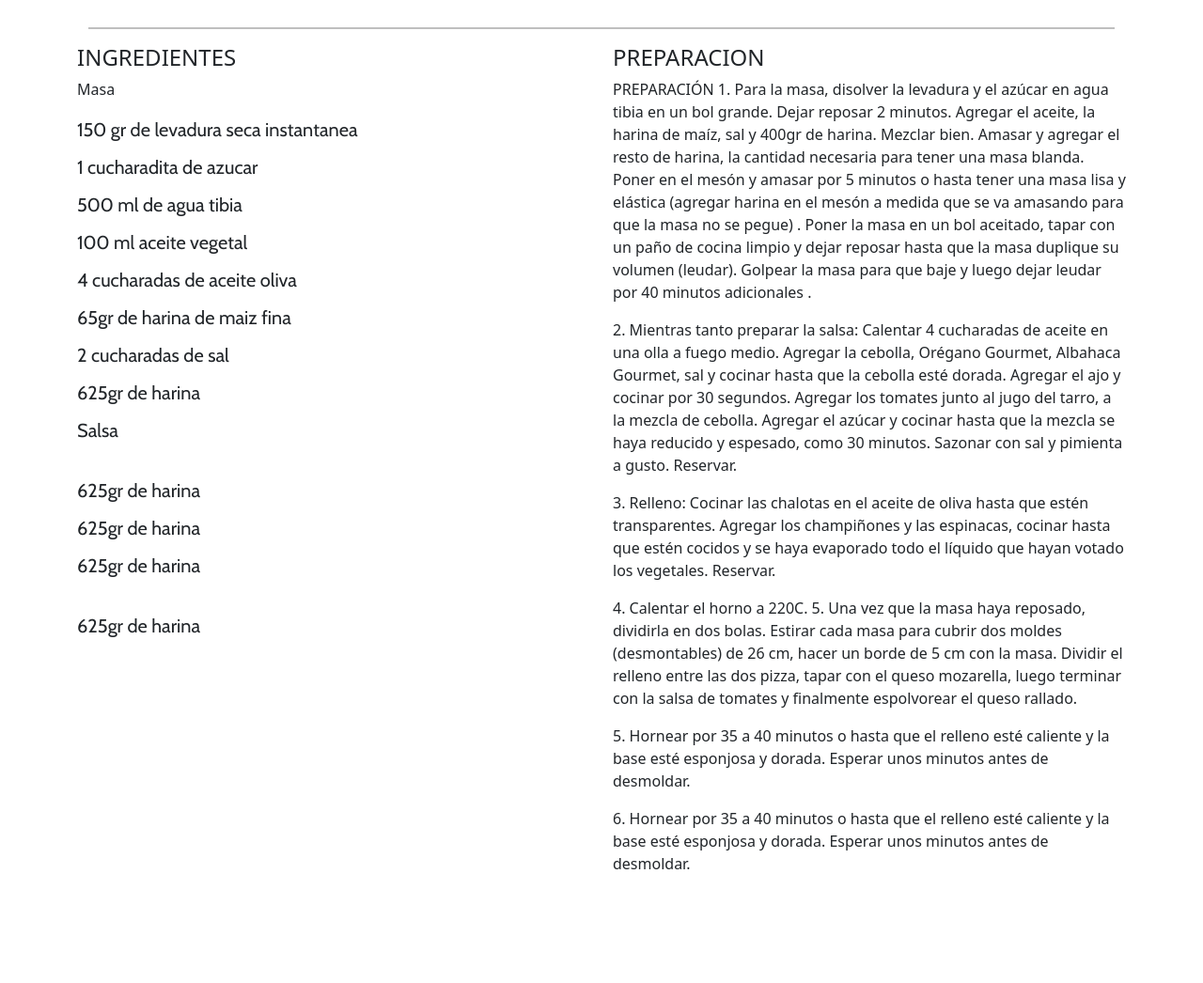
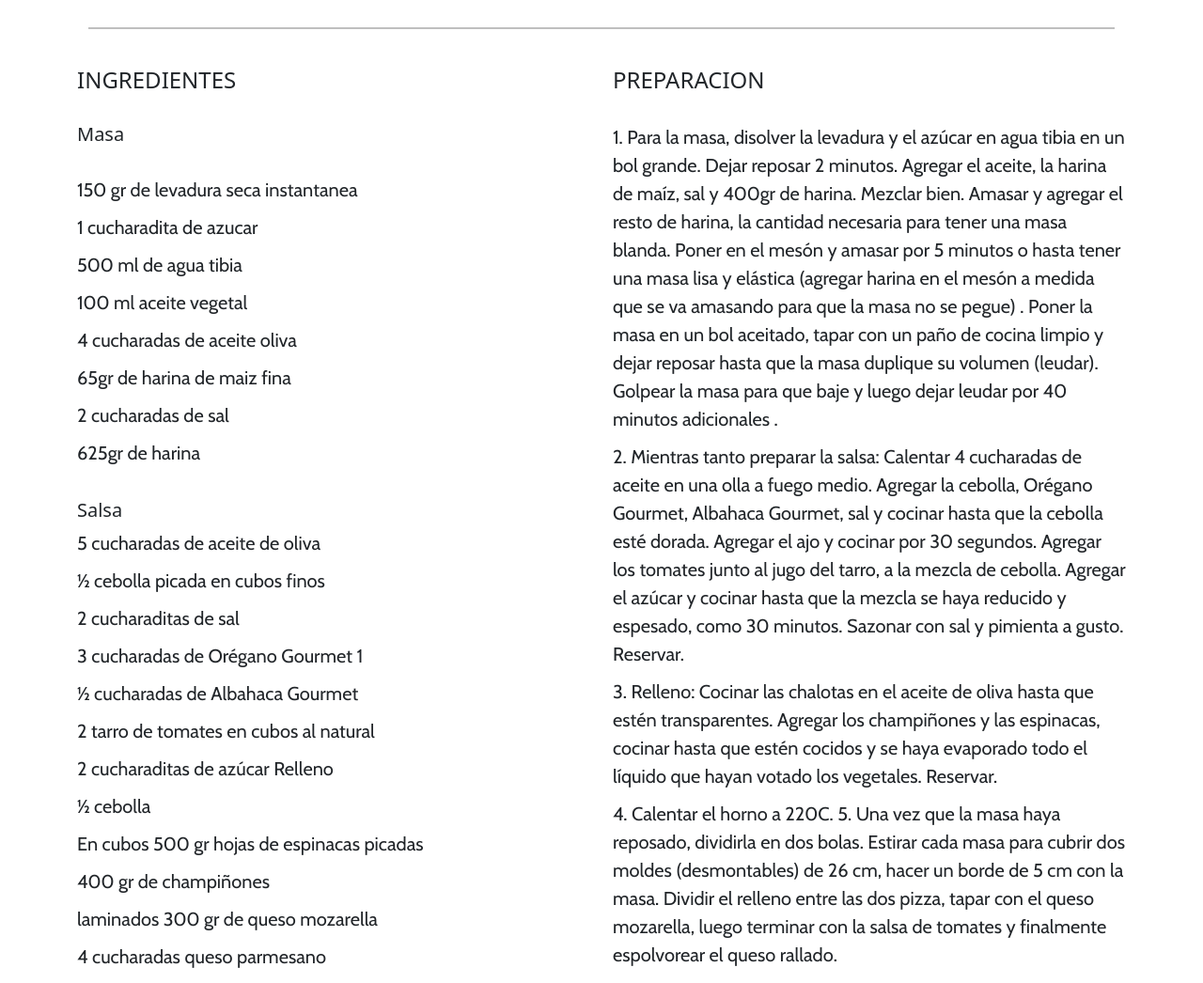
Before and after one commit to dfizeit/Apoyo-Desaf-o---Ricomida, a plain HTML site: page index.html in a window 1280 px wide. Shown: the part 702-1748 px from the top of the page at 94% size. Before the commit the page ends 1649 px from the top, so only its background shows below. Drawn offline with nearby package versions, Linux system fonts and the light colour scheme.

Commit message:
cambios ingredientes - preparacion // separaciones y completitud de texto

```diff
--- a/Assets/css/style.css
+++ b/Assets/css/style.css
@@ -45,6 +45,7 @@ body {
 #img-principal {
   width: 85%;
 }
+
 
 #p-titular {
   font-family: "Cabin";
@@ -107,8 +108,3 @@ li{
     margin: 0px;
     padding-bottom: 10px;
 }
-
-#ingredientes-preparacion{
-    text-align: left;
-
-}
--- a/index.html
+++ b/index.html
@@ -71,7 +71,7 @@
                 <div id="recipeCarousel" class="carousel slide" data-bs-ride="carousel">
                     <div class="carousel-inner" role="listbox">
                         <div class="carousel-item active">
-                            <div class="col-md-3">
+                            <div class="col-md-3 col-lg-3 col-xl-3">
                                 <div class="card">
                                     <div class="card-img"> <img src="Assets/img/slider-1.png" class="img-fluid"> </div>
 
@@ -79,7 +79,7 @@
                             </div>
                         </div>
                         <div class="carousel-item">
-                            <div class="col-md-3">
+                            <div class="col-md-3 col-lg-3 col-xl-3">
                                 <div class="card">
                                     <div class="card-img"> <img src="Assets/img/slider-2.png" class="img-fluid"> </div>
 
@@ -87,7 +87,7 @@
                             </div>
                         </div>
                         <div class="carousel-item">
-                            <div class="col-md-3">
+                            <div class="col-md-3 col-lg-3 col-xl-3">
                                 <div class="card">
                                     <div class="card-img"> <img src="Assets/img/slider-3.png" class="img-fluid"> </div>
 
@@ -95,7 +95,7 @@
                             </div>
                         </div>
                         <div class="carousel-item">
-                            <div class="col-md-3">
+                            <div class="col-md-3 col-lg-3 col-xl-3">
                                 <div class="card">
                                     <div class="card-img"> <img src="Assets/img/slider-4.png" class="img-fluid"> </div>
 
@@ -103,7 +103,7 @@
                             </div>
                         </div>
                         <div class="carousel-item">
-                            <div class="col-md-3">
+                            <div class="col-md-3 col-lg-3 col-xl-3">
                                 <div class="card">
                                     <div class="card-img"> <img src="Assets/img/slider-5.png" class="img-fluid"> </div>
 
@@ -111,14 +111,14 @@
                             </div>
                         </div>
                         <div class="carousel-item">
-                            <div class="col-md-3">
+                            <div class="col-md-3 col-lg-3 col-xl-3">
                                 <div class="card">
                                     <div class="card-img"> <img src="Assets/img/slider-6.png" class="img-fluid"> </div>
                                 </div>
                             </div>
                         </div>
                         <div class="carousel-item">
-                            <div class="col-md-3">
+                            <div class="col-md-3 col-lg-3 col-xl-3">
                                 <div class="card">
                                     <div class="card-img"> <img src="Assets/img/slider-7.png" class="img-fluid"> </div>
 
@@ -126,7 +126,7 @@
                             </div>
                         </div>
                         <div class="carousel-item">
-                            <div class="col-md-3">
+                            <div class="col-md-3 col-lg-3 col-xl-3">
                                 <div class="card">
                                     <div class="card-img"> <img src="Assets/img/slider-8.png" class="img-fluid"> </div>
 
@@ -148,12 +148,13 @@
     <section class="container">
         <div class="row">
             <article class="col-xs-12 col-md-12 col-lg-6 col-xl-6">
-                <h4 class="underline">INGREDIENTES</h4>
-                <p>Masa</p>
+                <br>
+                <h4>INGREDIENTES</h4>
+                <br>
+                <h5>Masa</h5>
+                <br>
                 <ul>
-
                     <li>150 gr de levadura seca instantanea</li>
-
                     <li>1 cucharadita de azucar</li>
                     <li>500 ml de agua tibia</li>
                     <li>100 ml aceite vegetal</li>
@@ -161,22 +162,30 @@
                     <li>65gr de harina de maiz fina</li>
                     <li>2 cucharadas de sal</li>
                     <li>625gr de harina</li>
-                    <li>Salsa</li>
-                    <br />
-                    <li>625gr de harina</li>
-                    <li>625gr de harina</li>
-
-
-                    <li>625gr de harina</li>
-
-                    <br />
-                    <li>625gr de harina</li>
+                    <br/>
+                    <h5>Salsa</h5>
+                    <li>5 cucharadas de aceite de oliva</li>
+                    <li>½ cebolla picada en cubos finos </li>
+                    <li>2 cucharaditas de sal </li>
+                    <li>3 cucharadas de Orégano Gourmet 1 </li>
+                    <li>½ cucharadas de Albahaca Gourmet </li>
+                    <li>2 tarro de tomates en cubos al natural </li>
+                    <li>2 cucharaditas de azúcar Relleno</li>
+                    <li>½ cebolla</li>
+                    <li>En cubos 500 gr hojas de espinacas picadas</li>
+                    <li>400 gr de champiñones</li>
+                    <li>laminados 300 gr de queso mozarella</li>
+                    <li>4 cucharadas queso parmesano</li>
+                    <br>
                 </ul>
             </article>
             <article class="col-xs-12 col-md-12 col-lg-6 col-xl-6">
+                <br>
                 <h4 class="underline">PREPARACION</h4>
-                <p>
-                    PREPARACIÓN 1. Para la masa, disolver la levadura y el azúcar en
+                <br>
+                <ul>
+                    <li>
+                        1. Para la masa, disolver la levadura y el azúcar en
                         agua tibia en un bol grande. Dejar reposar 2 minutos. Agregar el
                         aceite, la harina de maíz, sal y 400gr de harina. Mezclar bien.
                         Amasar y agregar el resto de harina, la cantidad necesaria para
@@ -187,8 +196,8 @@
                         dejar reposar hasta que la masa duplique su volumen (leudar).
                         Golpear la masa para que baje y luego dejar leudar por 40 minutos
                         adicionales .
-                </p>
-                <p>
+                    </li>
+                    <li>
                         2. Mientras tanto preparar la salsa: Calentar 4 cucharadas de
                         aceite en una olla a fuego medio. Agregar la cebolla, Orégano
                         Gourmet, Albahaca Gourmet, sal y cocinar hasta que la cebolla esté
@@ -197,31 +206,32 @@
                         el azúcar y cocinar hasta que la mezcla se haya reducido y
                         espesado, como 30 minutos. Sazonar con sal y pimienta a gusto.
                         Reservar.
-                </p>
-                <p>
+                    </li>
+                    <li>
                         3. Relleno: Cocinar las chalotas en el aceite de oliva hasta que
                         estén transparentes. Agregar los champiñones y las espinacas,
                         cocinar hasta que estén cocidos y se haya evaporado todo el
                         líquido que hayan votado los vegetales. Reservar.
-                </p>
-                <p>
+                    </li>
+                    <li>
                         4. Calentar el horno a 220C. 5. Una vez que la masa haya reposado,
                         dividirla en dos bolas. Estirar cada masa para cubrir dos moldes
                         (desmontables) de 26 cm, hacer un borde de 5 cm con la masa.
                         Dividir el relleno entre las dos pizza, tapar con el queso
                         mozarella, luego terminar con la salsa de tomates y finalmente
                         espolvorear el queso rallado.
-                </p>
-                <p>
+                    </li>
+                    <li>
                         5. Hornear por 35 a 40 minutos o hasta que el relleno esté
                         caliente y la base esté esponjosa y dorada. Esperar unos minutos
                         antes de desmoldar.
-                </p>
-                <p>
+                    </li>
+                    <li>
                         6. Hornear por 35 a 40 minutos o hasta que el relleno esté
                         caliente y la base esté esponjosa y dorada. Esperar unos minutos
                         antes de desmoldar.
-                </p>
+                    </li>
+                </ul>
             </article>
         </div>
     </section>
```
Lines whose indentation alone changed are shown as unchanged.
